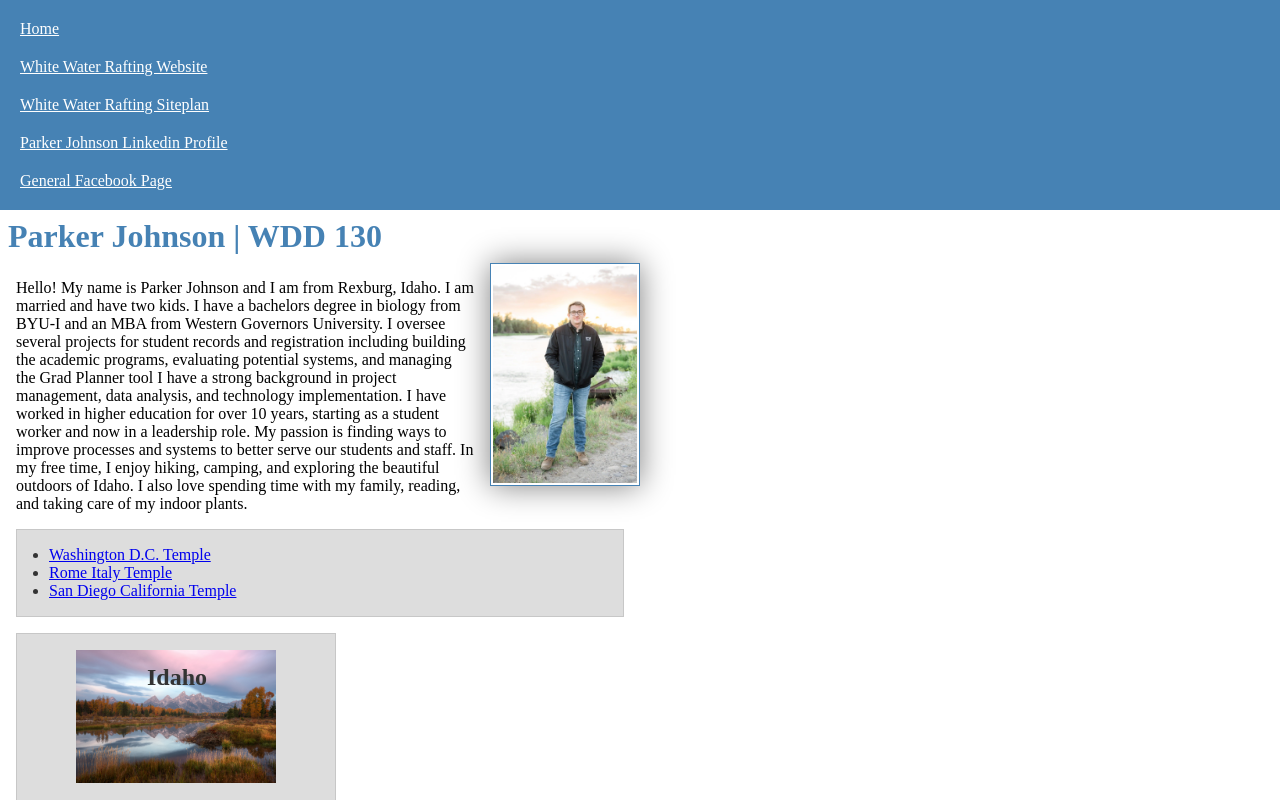
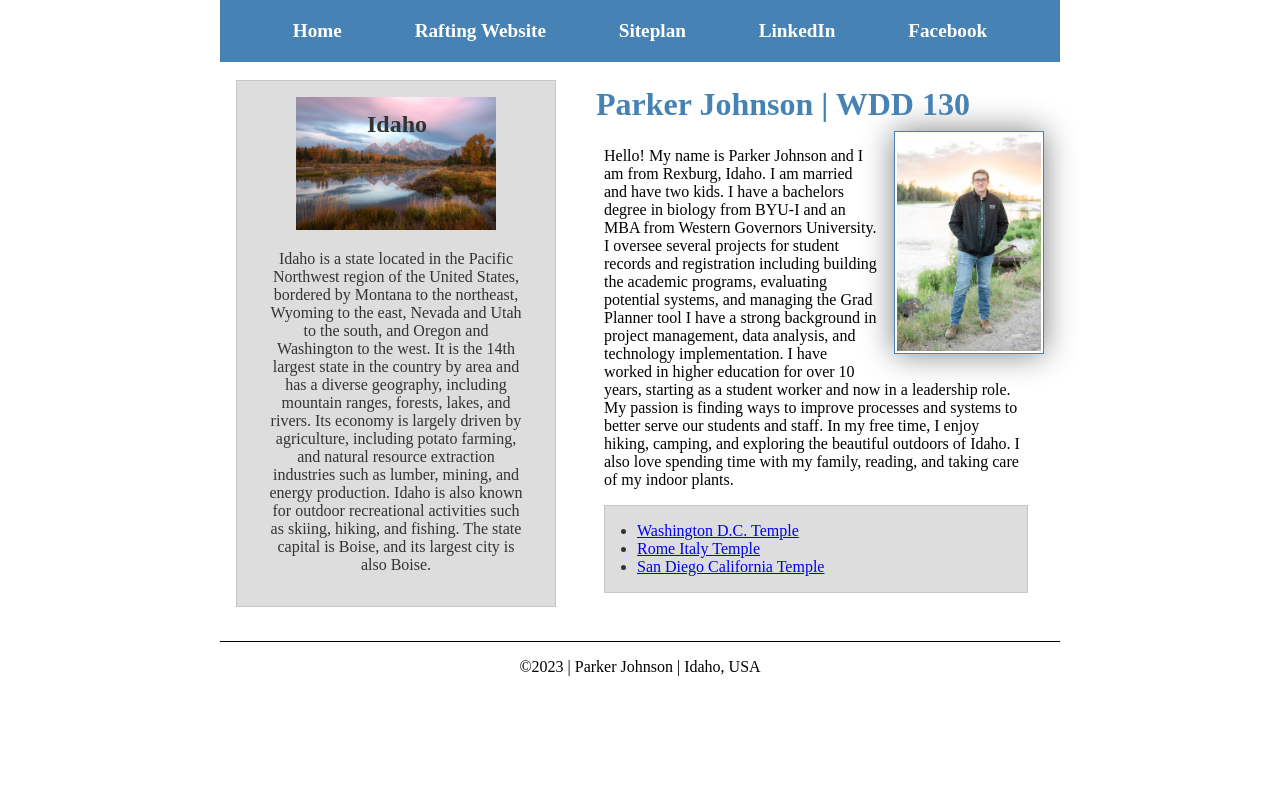
Before and after one commit to parkerwj/wdd130, a plain HTML site: page index.html in a window 1280 px wide. Shown: the top 800 px of the page. Drawn offline with Linux system fonts and the light colour scheme.

Commit message:
applied grid

```diff
--- a/index.html
+++ b/index.html
@@ -14,12 +14,13 @@
     <header>
       <nav>
         <a href="#">Home</a>
-        <a href="wwr/">White Water Rafting Website</a>
-        <a href="wwr/site-plan-rafting.html">White Water Rafting Siteplan</a>
-        <a href="https://www.linkedin.com/in/parkerjohnson208/">Parker Johnson Linkedin Profile</a>
-        <a href="https://facebook.com">General Facebook Page</a>
+        <a href="wwr/">Rafting Website</a>
+        <a href="wwr/site-plan-rafting.html">Siteplan</a>
+        <a href="https://www.linkedin.com/in/parkerjohnson208/">LinkedIn</a>
+        <a href="https://facebook.com">Facebook</a>
       </nav>
     </header>
+    <div class="grid">
       <main>
         <h1>Parker Johnson | WDD 130</h1>
         <img src="images/profile.webp" alt="Profile picture of Parker Johnson at the Saint Anthony sand dunes." width="200">
@@ -45,6 +46,7 @@
             and energy production. Idaho is also known for outdoor recreational activities such as skiing, hiking, and fishing. The state
             capital is Boise, and its largest city is also Boise. </p>
         </aside>
+    </div>
     <footer>
       <p>©2023 | Parker Johnson | Idaho, USA</p>
     </footer>
--- a/styles/styles.css
+++ b/styles/styles.css
@@ -6,21 +6,27 @@
 nav {
     background-color: steelblue;
     padding: 10px;
+    display: flex;
+    justify-content: space-evenly;
+    align-items: center;
 }
 nav a {
     color: white;
     padding: 10px;
     display: block;
+    text-decoration: none;
+    font-size: 1.2rem;
+    font-weight: 700;
 }
 h1 {
     color: steelblue;
     padding: .5rem;
+    border-bottom: 1px;
 }
-
 main {
-    max-width: 640px;
+    grid-column: 2/3;
+    margin: 1rem;
 }
-
 main img {
     width: 150px;
     height: auto;
@@ -39,6 +45,8 @@ aside {
     width: 20em;
     text-align: center;
     position: relative;
+    grid-column: 1/2;
+    grid-row: 1/2;
 }
 
 aside img {
@@ -50,6 +58,16 @@ aside h2 {
     position: absolute;
     top: 30px;
     left: 130px;
+}
+
+header, .grid, footer {
+    max-width: 840px;
+    margin: 0 auto;
+}
+
+.grid {
+    display: grid;
+    align-items: center;
 }
 
 footer {
--- a/wwr/styles/rafting.css
+++ b/wwr/styles/rafting.css
@@ -35,6 +35,7 @@ main {
 h1 {
     font-family: var(--heading-font);
     color: var(--accent2-color);
+    position: absolute;
 }
 h2, h3, h4, h5, h6 {
     font-family: var(--heading2-font);
```
Lines whose indentation alone changed are shown as unchanged.
